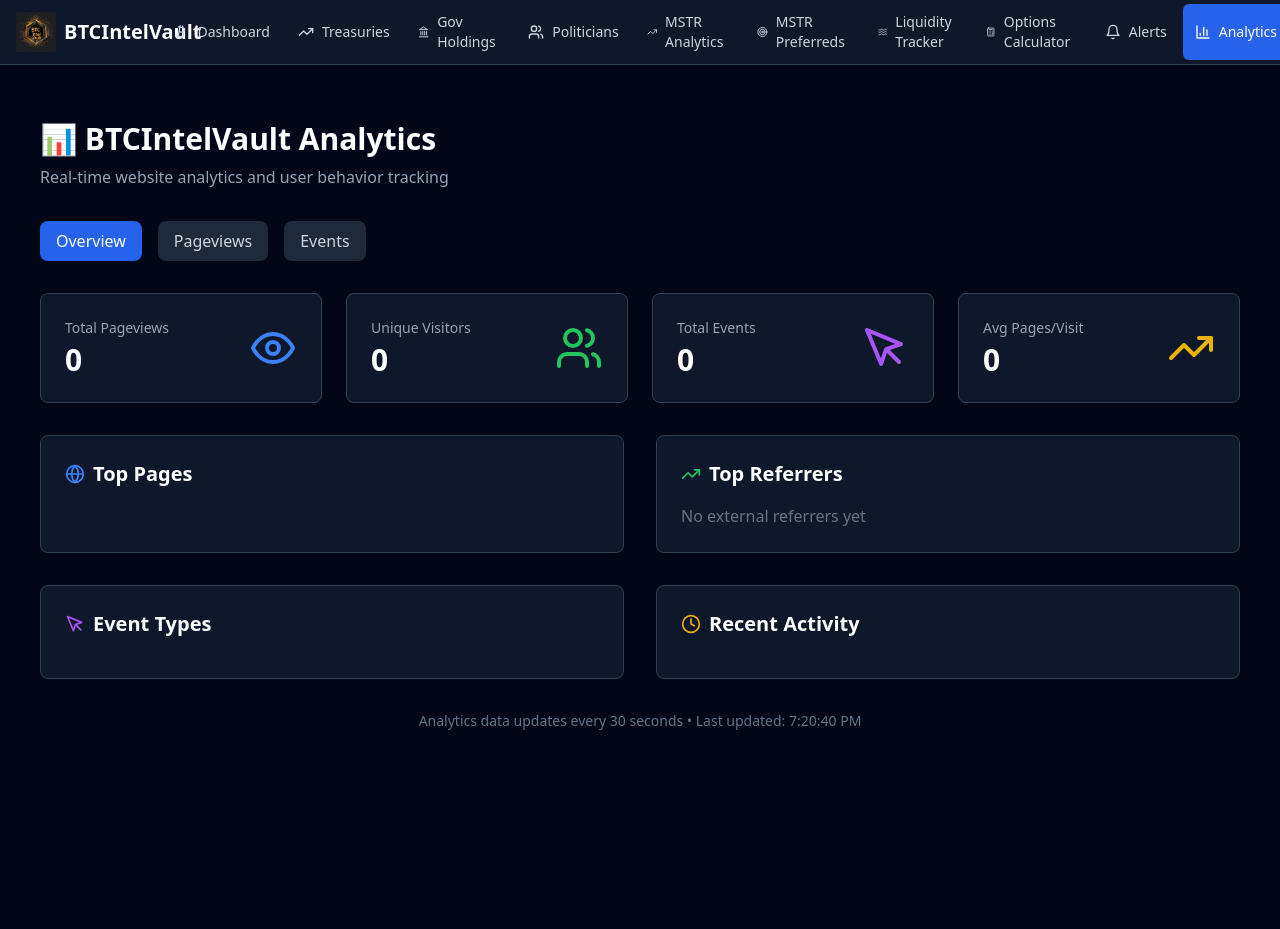
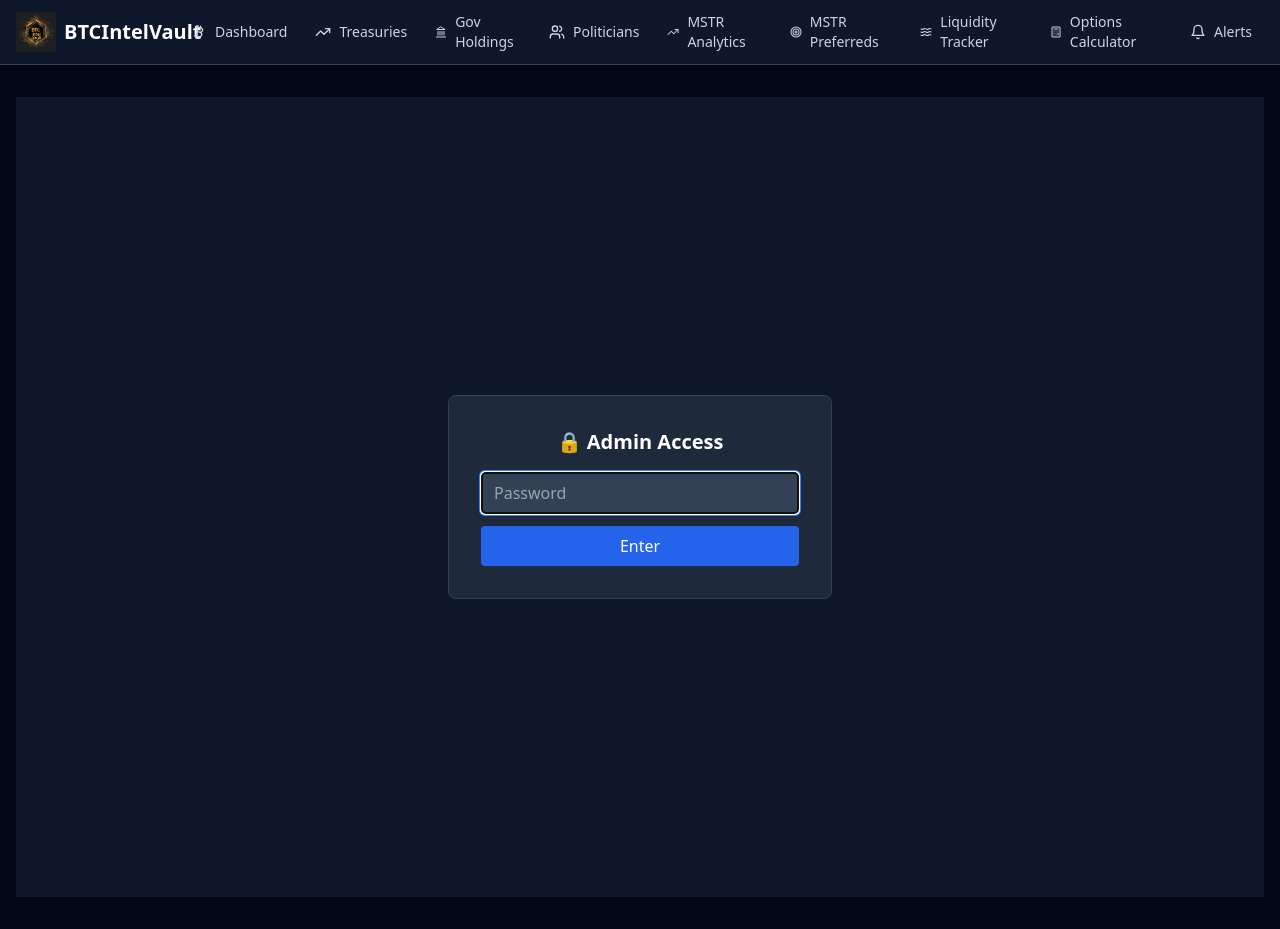
Before and after one commit to Zee-create-614/btc-intel-website, a Next.js app: page /admin/analytics in a window 1280 px wide. Built offline with nearby package versions, Linux system fonts and the light colour scheme.

Commit message:
Hide admin analytics from nav, add password gate (vault2026)

```diff
--- a/app/admin/analytics/page.tsx
+++ b/app/admin/analytics/page.tsx
@@ -36,12 +36,37 @@
   recentActivity: (PageView | AnalyticsEvent)[]
 }
 
+const ADMIN_PASSWORD = 'vault2026'
+
 export default function AnalyticsAdminPage() {
+  const [authed, setAuthed] = useState(false)
+  const [pw, setPw] = useState('')
+  const [pwError, setPwError] = useState(false)
   const [summary, setSummary] = useState<AnalyticsSummary | null>(null)
   const [pageviews, setPageviews] = useState<PageView[]>([])
   const [events, setEvents] = useState<AnalyticsEvent[]>([])
   const [loading, setLoading] = useState(true)
   const [activeTab, setActiveTab] = useState<'overview' | 'pageviews' | 'events'>('overview')
+
+  useEffect(() => {
+    if (typeof window !== 'undefined' && sessionStorage.getItem('admin_auth') === 'true') setAuthed(true)
+  }, [])
+
+  if (!authed) {
+    return (
+      <div className="min-h-screen bg-slate-900 text-white flex items-center justify-center">
+        <div className="bg-slate-800 border border-slate-700 rounded-lg p-8 w-full max-w-sm">
+          <h1 className="text-xl font-bold mb-4 text-center">🔒 Admin Access</h1>
+          <input type="password" value={pw} onChange={e => { setPw(e.target.value); setPwError(false) }}
+            onKeyDown={e => { if (e.key === 'Enter') { if (pw === ADMIN_PASSWORD) { setAuthed(true); sessionStorage.setItem('admin_auth', 'true') } else setPwError(true) }}}
+            placeholder="Password" className="w-full bg-slate-700 border border-slate-600 rounded px-3 py-2 text-white mb-3 focus:ring-2 focus:ring-blue-500" autoFocus />
+          {pwError && <p className="text-red-400 text-sm mb-3">Wrong password</p>}
+          <button onClick={() => { if (pw === ADMIN_PASSWORD) { setAuthed(true); sessionStorage.setItem('admin_auth', 'true') } else setPwError(true) }}
+            className="w-full bg-blue-600 hover:bg-blue-700 text-white font-medium py-2 rounded transition-colors">Enter</button>
+        </div>
+      </div>
+    )
+  }
 
   useEffect(() => {
     loadAnalyticsData()
--- a/app/components/MobileMenu.tsx
+++ b/app/components/MobileMenu.tsx
@@ -23,7 +23,6 @@
     { href: '/liquidity', label: 'Liquidity Tracker', icon: Waves },
     { href: '/mstr/calculator', label: 'Options Calculator', icon: Calculator },
     { href: '/alerts', label: 'Alerts', icon: Bell },
-    { href: '/admin/analytics', label: 'Analytics', icon: BarChart3 },
   ]
 
   if (!isOpen) return null
--- a/app/components/Navigation.tsx
+++ b/app/components/Navigation.tsx
@@ -20,7 +20,6 @@
     // { href: '/halving', label: 'Halving Tracker', icon: Clock },
     { href: '/mstr/calculator', label: 'Options Calculator', icon: Calculator },
     { href: '/alerts', label: 'Alerts', icon: Bell },
-    { href: '/admin/analytics', label: 'Analytics', icon: BarChart3 },
   ]
 
   return (
```
